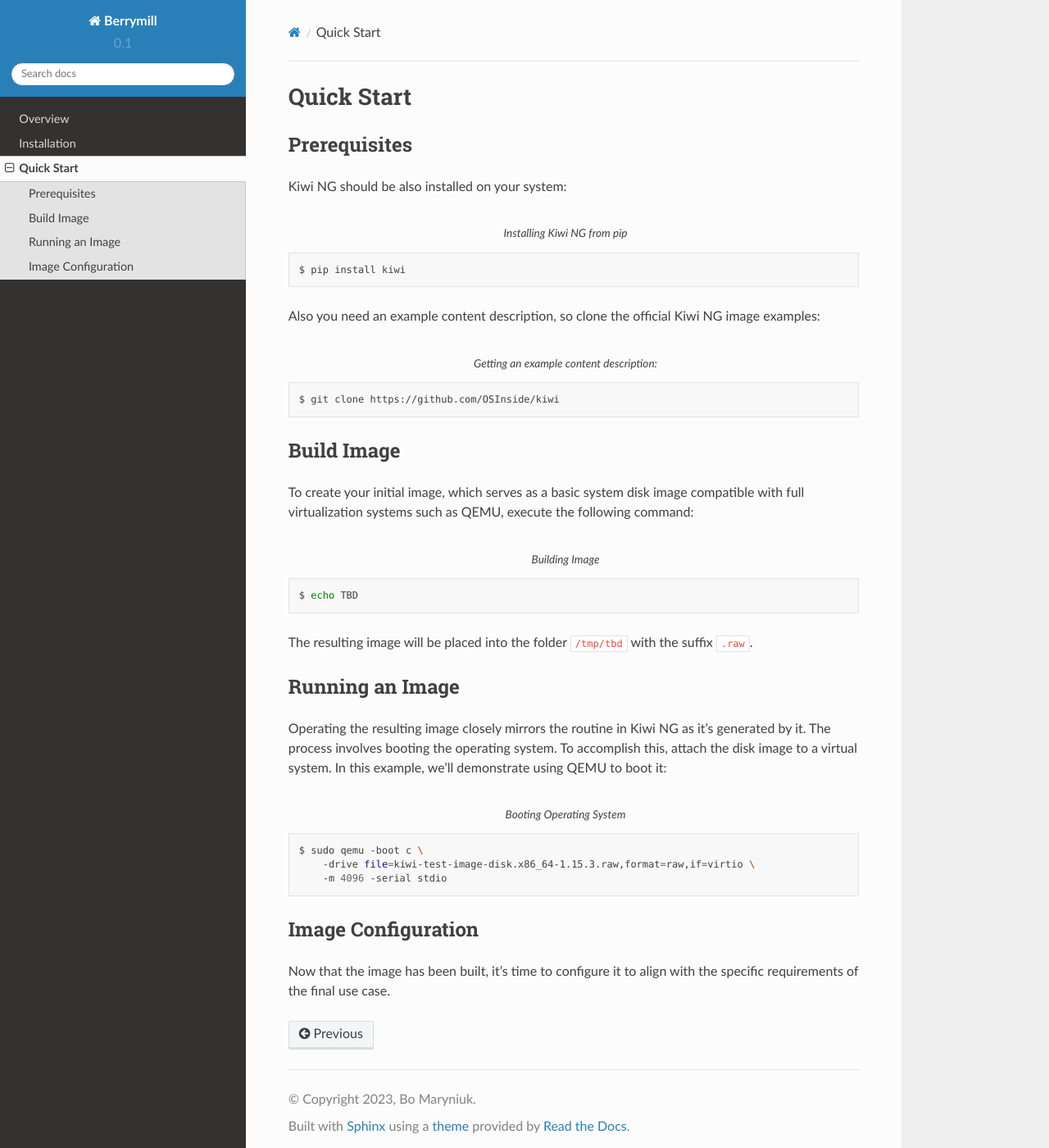
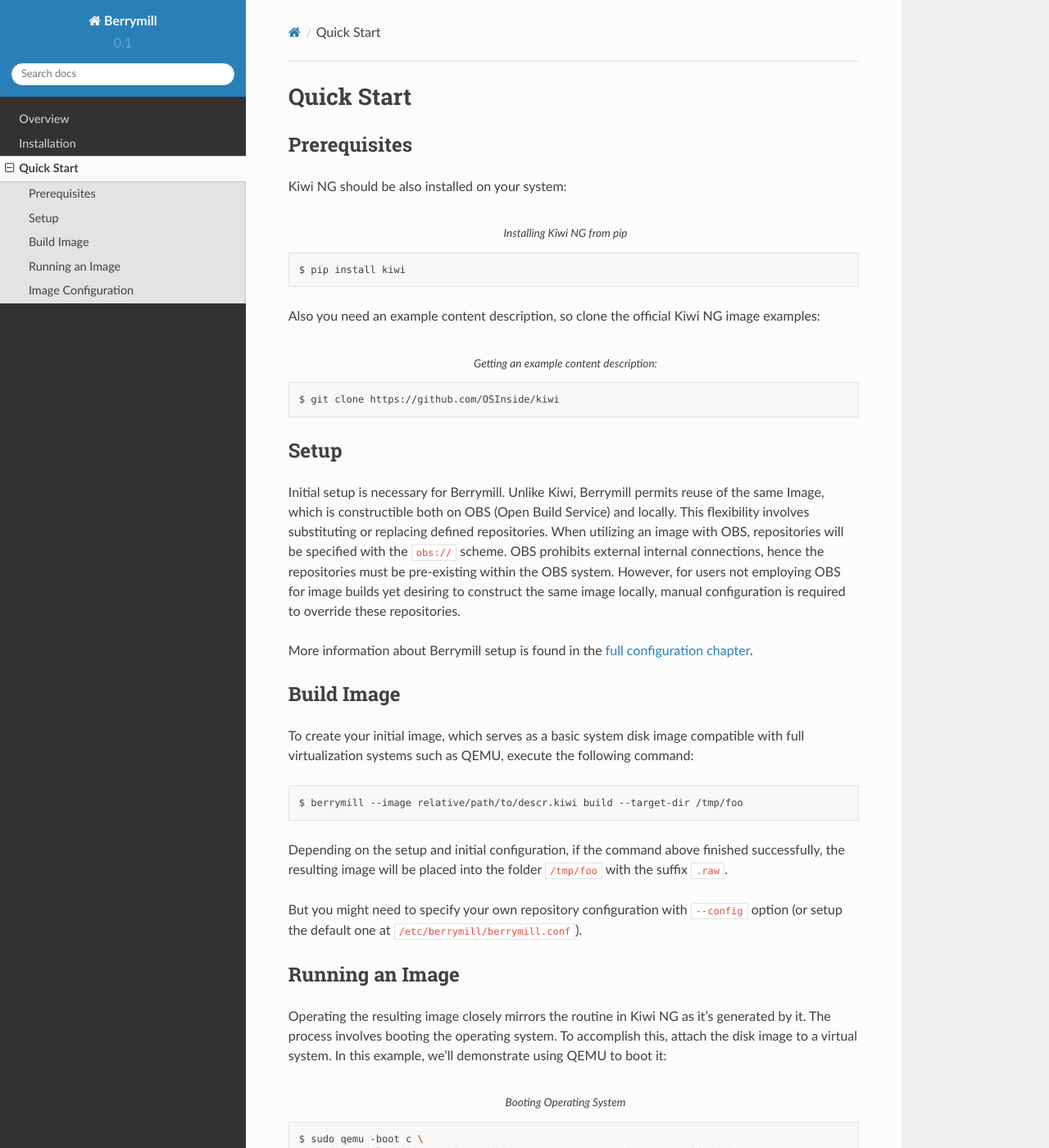
Before and after one commit to isbm/berrymill, a Sphinx documentation site: the page built from doc/source/quickstart.rst, in a window 1280 px wide and 1400 px high. Shown: the whole window at 82% size. Built offline with Sphinx 7.4.7 and the Read the Docs theme 2.0.0, drawn with Linux system fonts in a browser that asks for light colours.

Commit message:
Refer configuration, add more information on setup necessity

```diff
--- /dev/null
+++ b/doc/source/configuration.rst
@@ -0,0 +1,4 @@
+Configuration
+=============
+
+TBD
--- a/doc/source/quickstart.rst
+++ b/doc/source/quickstart.rst
@@ -18,17 +18,25 @@
 
     $ git clone https://github.com/OSInside/kiwi
 
+Setup
+-----
+
+Initial setup is necessary for Berrymill. Unlike Kiwi, Berrymill permits reuse of the same Image, which is constructible both on OBS (Open Build Service) and locally. This flexibility involves substituting or replacing defined repositories. When utilizing an image with OBS, repositories will be specified with the ``obs://`` scheme. OBS prohibits external internal connections, hence the repositories must be pre-existing within the OBS system. However, for users not employing OBS for image builds yet desiring to construct the same image locally, manual configuration is required to override these repositories.
+
+More information about Berrymill setup is found in the `full configuration chapter <configuration.rst>`__.
+
 Build Image
 -----------
 
 To create your initial image, which serves as a basic system disk image compatible with full virtualization systems such as QEMU, execute the following command:
 
 .. code-block:: shell
-    :caption: Building Image
 
-    $ echo TBD
+    $ berrymill --image relative/path/to/descr.kiwi build --target-dir /tmp/foo
 
-The resulting image will be placed into the folder ``/tmp/tbd`` with the suffix ``.raw``.
+Depending on the setup and initial configuration, if the command above finished successfully, the resulting image will be placed into the folder ``/tmp/foo`` with the suffix ``.raw``.
+
+But you might need to specify your own repository configuration with ``--config`` option (or setup the default one at ``/etc/berrymill/berrymill.conf``).
 
 
 Running an Image
```
